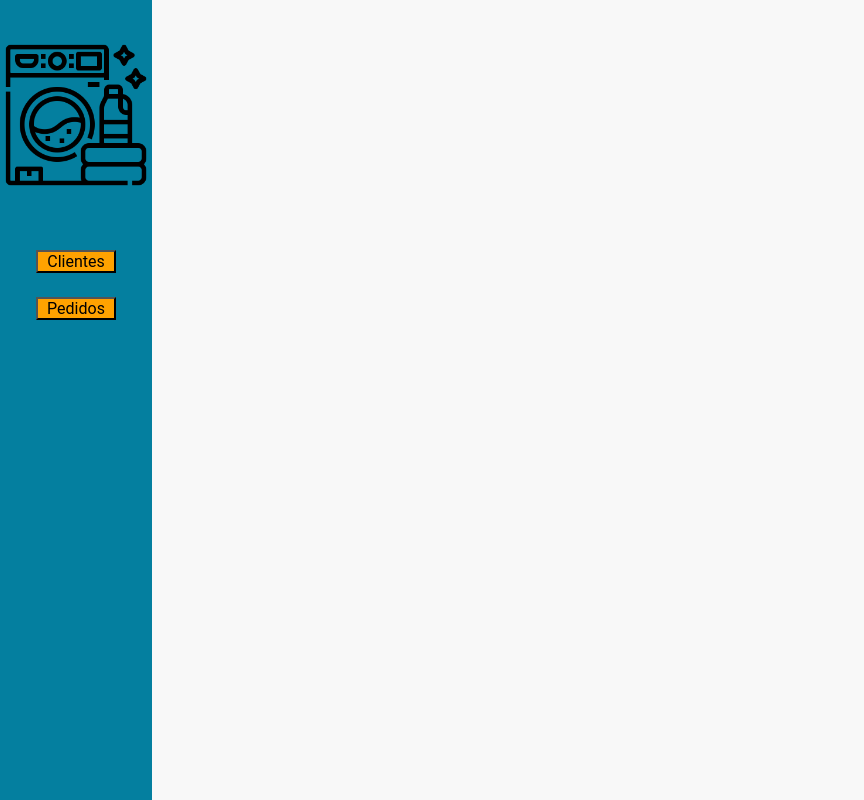
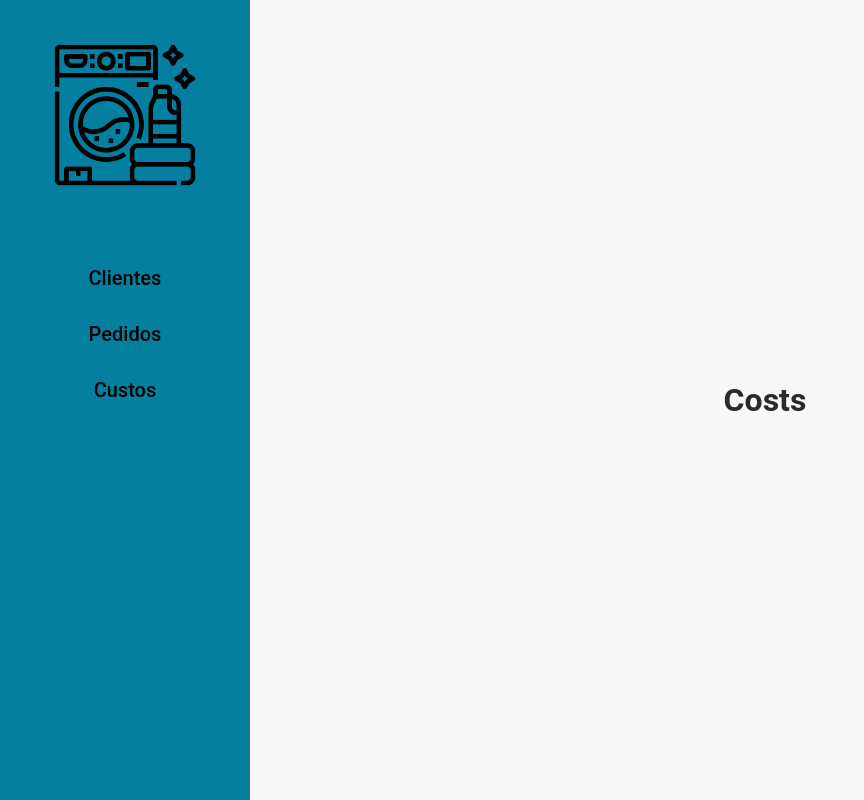
Before and after one commit to GabrielFSSantos/Basic_Laundry_System, a React (Create React App) app: page /costs in a window 1280 px wide. Shown: the whole page, without its empty margins (0-864 px from the left). Built offline with nearby package versions, Linux system fonts and the light colour scheme.

Commit message:
layout Sidebar

```diff
--- a/src/App.tsx
+++ b/src/App.tsx
@@ -3,6 +3,7 @@ import { BrowserRouter, Route, Switch } from 'react-router-dom';
 import { Sidebar } from './components/Sidebar';
 import { Clients } from './pages/Clients';
 import { Requests } from './pages/Requests';
+import { Costs } from './pages/Costs';
 
 function App() {
   return (
@@ -11,6 +12,7 @@ function App() {
           <Sidebar>
             <Route path="/clients" exact component={Clients} />
             <Route path="/requests" exact component={Requests} />
+            <Route path="/costs" exact component={Costs} />
           </Sidebar>
         </Switch>
     </BrowserRouter>
--- a/src/components/Sidebar/index.tsx
+++ b/src/components/Sidebar/index.tsx
@@ -20,14 +20,19 @@ export function Sidebar({children}: SidebarProps) {
     history.push('/requests');
   }
 
+  async function handleToCosts() {
+    history.push('/costs');
+  }
+
   return(
     <div id="home" >
       <aside>
         <img src={logo} alt="Logo"/>
-        <ul>
-          <button onClick={handleToClients}>Clientes</button>
-          <button onClick={handleToRequests}>Pedidos</button>
-        </ul>
+        <div className="list">
+          <span onClick={handleToClients}>Clientes</span>
+          <span onClick={handleToRequests}>Pedidos</span>
+          <span onClick={handleToCosts}>Custos</span>
+        </div>
       </aside>
       <main>
         <div className="main-content" >
--- a/src/components/Sidebar/styles.scss
+++ b/src/components/Sidebar/styles.scss
@@ -7,8 +7,6 @@
     flex: 1;
 
     background: #047F9F;
-    color: #FFF;
-
     display: flex;
     flex-direction: column;
     align-items: center;
@@ -18,16 +16,27 @@
       margin: 40px 0px 60px 0px;
     }
 
-    ul {
-      list-style: none;
+    .list {
       display: flex;
       flex-direction: column;
       align-items: center;
-      gap: 24px;
 
-      button {
+      span {
+        background: #047F9F;
+        color:#000;
+        padding: 16px 0px;
+        text-align: center;
+        width: 250px;
+
+
+        font-size: 20px;
+        font-weight: 500;
+
+        transition: 250ms;
+      }
+
+      span:hover {
         background: #FFA200;
-        width: 10vh;
       }
     }
 
--- /dev/null
+++ b/src/pages/Costs/index.tsx
@@ -0,0 +1,7 @@
+
+export function Costs() {
+
+  return(
+    <h1>Costs</h1>
+  );
+}
```
Also changed, not shown: src/pages/Costs/styles.scss (added).
